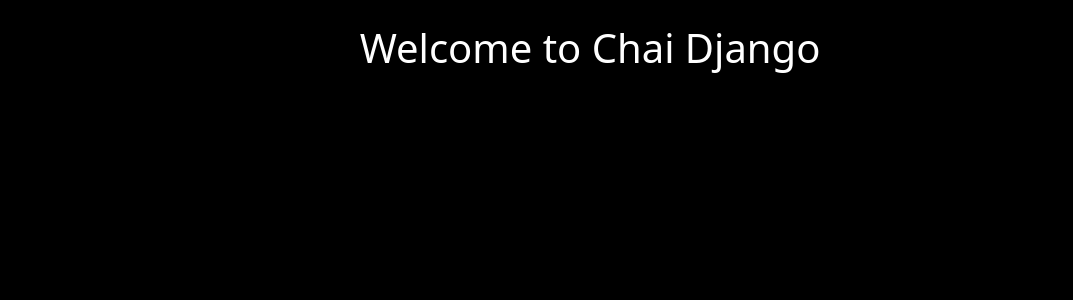
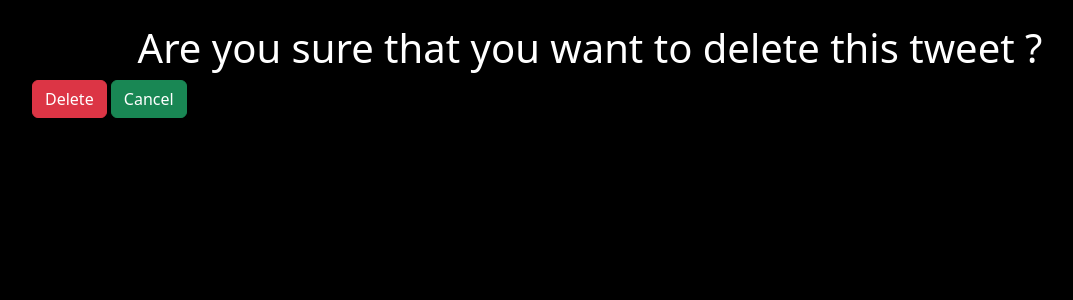
Before and after one commit to himanshuchaurasiya24/Django-Chai, a Django app: page /tweet/1/delete/ in a window 1280 px wide. Shown: the top 300 px of the page, without its empty margins (50-1123 px from the left). Run offline with Django 5.2, Linux system fonts and the light colour scheme; a user stored in the database is signed in; data comes from the database, SQL or seed files in the repository; both versions use the stored data as it was after the commit.

```diff
--- a/tweet/templates/tweet_confirm_delete.html
+++ b/tweet/templates/tweet_confirm_delete.html
@@ -3,5 +3,16 @@
 Chai Aur Tweet
 {% endblock %}
 {% block content %}
-<h1 class="text-center mt-4">Welcome to Chai Django </h1>
+<h1 class="text-center mt-4">Are you sure that you want to delete this tweet ?</h1>
+<form method='post'>
+<button
+    class='btn btn-danger'>
+    {% csrf_token %}
+    Delete
+</button>
+    <a class ='btn btn-success'
+    href="{% url 'tweet_list' %}">
+        Cancel
+    </a>
+</form>
 {% endblock %}
--- a/tweet/templates/tweet_list.html
+++ b/tweet/templates/tweet_list.html
@@ -10,7 +10,7 @@ href="{% url 'tweet_create' %}">
 Create a Tweet</a>
 <div class="container row gap-3">
     {% for tweet in tweets %}
-    <div class="card" style="width: 18rem;">
+    <div class="card mt-4" style="width: 18rem;">
       <img src="{{tweet.photo.url}}" class="card-img-top" alt="...">
       <div class="card-body">
         <h5 class="card-title">{{tweet.user.username}}</h5>
--- a/tweet/views.py
+++ b/tweet/views.py
@@ -8,7 +8,7 @@ def index (request):
 
 def tweet_list(request):
     tweets= Tweet.objects.all().order_by("-created_at")
-    return render(request, 'tweet_list.html',{"tweets":tweet_list})
+    return render(request, 'tweet_list.html',{"tweets":tweets})
 def tweet_create(request):
     if request.method=="POST":
         form = TweetForms(request.POST, request.FILES)
@@ -31,7 +31,7 @@ def tweet_edit(request, tweet_id):
             return redirect('tweet_list')
     else:
         form = TweetForms(instance=tweet)
-    return render(request, 'tweet_list.html',{'form':form})
+    return render(request, 'tweet_form.html',{'form':form})
 def tweet_delete(request, tweet_id):
     tweet = get_object_or_404(Tweet, pk = tweet_id, user = request.user,)
     if request.method=="POST":
```
Also changed, not shown: tweet/templates/tweet_form.html (+21 -0 lines), db.sqlite3, media/photos/Screenshot_2024-07-27_143303.png (added).
